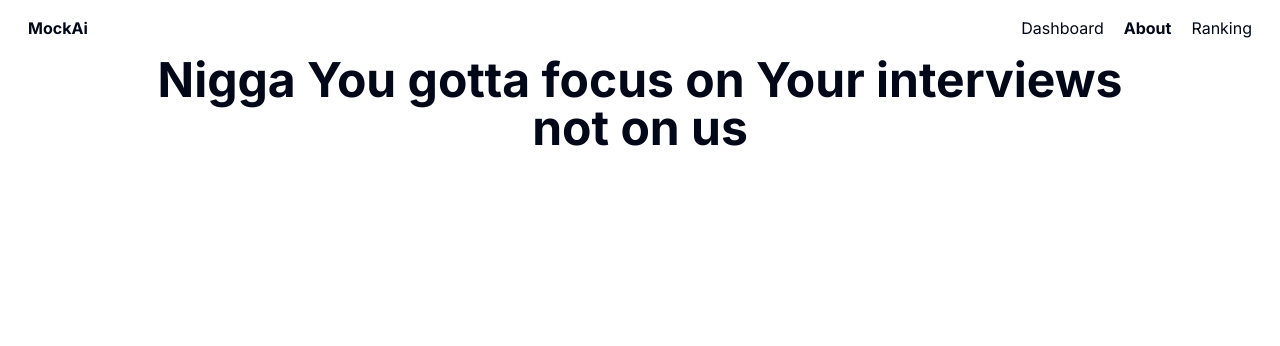
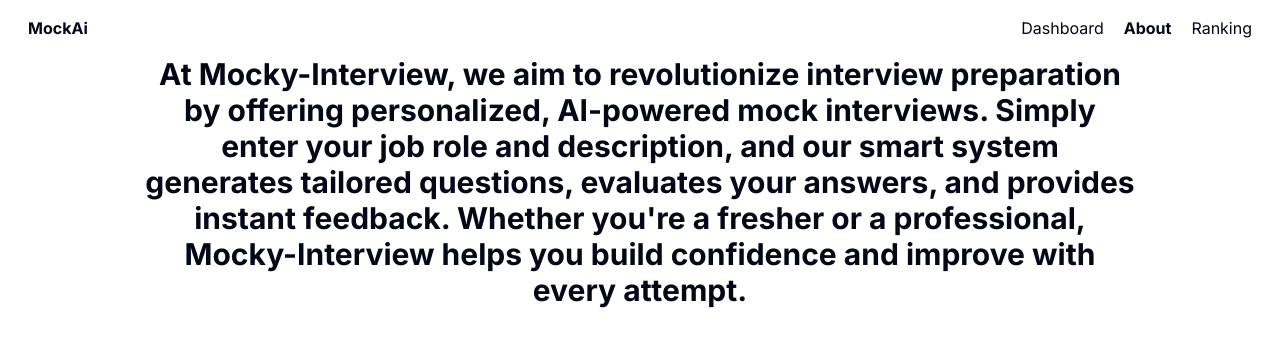
Before and after one commit to Neeljain65/interview, a Next.js app: page /about in a window 1280 px wide. Shown: the top 346 px of the page. Built offline with nearby package versions, Linux system fonts and the light colour scheme.

Commit message:
Update page.jsx

```diff
--- a/app/about/page.jsx
+++ b/app/about/page.jsx
@@ -3,7 +3,7 @@
 function page() {
   return (
     <div>
-        <h1 className='text-5xl font-bold text-center'>Nigga You gotta focus on Your interviews not on us</h1>
+        <h1 className='text-3xl font-bold text-center'>At Mocky-Interview, we aim to revolutionize interview preparation by offering personalized, AI-powered mock interviews. Simply enter your job role and description, and our smart system generates tailored questions, evaluates your answers, and provides instant feedback. Whether you're a fresher or a professional, Mocky-Interview helps you build confidence and improve with every attempt. </h1>
     </div>
   )
 }
```
